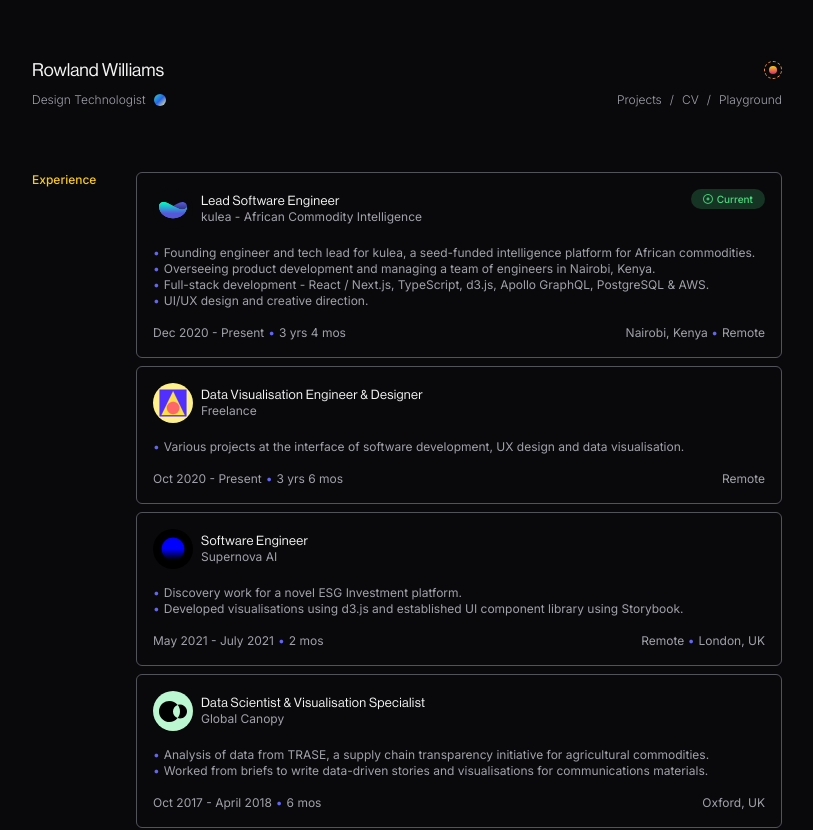
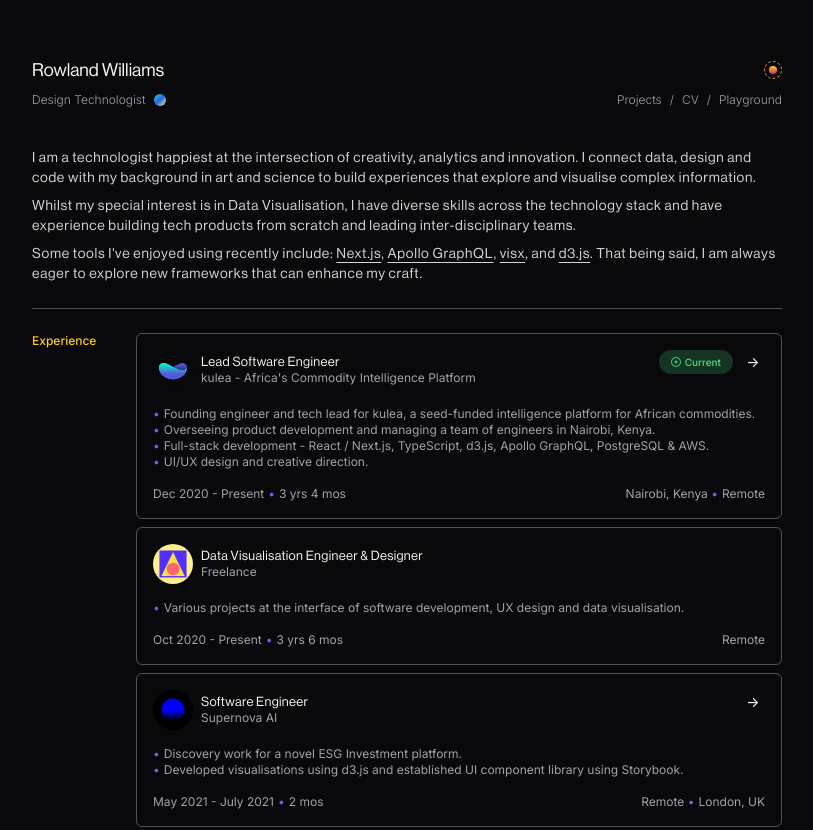
Before and after one commit to rowlandwilliams/playground, a Next.js app: page /cv in a window 1280 px wide. Shown: the top 830 px of the page, without its empty margins (233-1046 px from the left). Built offline with nearby package versions, Linux system fonts and the light colour scheme.

Commit message:
add cv bio

```diff
--- a/src/app/cv/layout.tsx
+++ b/src/app/cv/layout.tsx
@@ -7,7 +7,7 @@
 }) {
   return (
     <main className="flex px-8 flex-col items-center my-12">
-      <article className="w-full space-y-12">
+      <article className="w-full space-y-10">
         <Navbar />
         {children}
       </article>
--- a/src/app/cv/page.tsx
+++ b/src/app/cv/page.tsx
@@ -1,10 +1,13 @@
+import { CvBio } from "@/components/CV/CvBio/CvBio";
 import { Education } from "@/components/CV/Education/Education";
 import { Experience } from "@/components/CV/Experience/Experience";
+import Link from "next/link";
 
 export default function CV() {
   return (
     <main className="flex flex-col items-center my-12">
       <article className="w-full max-w-[750px] divide-y ">
+        <CvBio />
         <Experience />
         <Education />
       </article>
--- /dev/null
+++ b/src/components/CV/CvBio/CvBio.tsx
@@ -0,0 +1,48 @@
+import Link from "next/link";
+
+export const CvBio = () => {
+  return (
+    <div className="text-sm leading-5 pb-6 tracking-wider animate-fade-in-up space-y-2 font-haas dark:text-zinc-300 text-zinc-800">
+      <div>
+        I am a technologist happiest at the intersection of creativity,
+        analytics and innovation. I connect data, design and code with my
+        background in art and science to build experiences that explore and
+        visualise complex information.
+      </div>
+      <div>
+        Whilst my special interest is in Data Visualisation, I have diverse
+        skills across the technology stack and have experience building tech
+        products from scratch and leading inter-disciplinary teams.
+      </div>
+      <div>
+        Some tools I&apos;ve enjoyed using recently include:{" "}
+        <Link
+          className="underline underline-offset-4"
+          href="https://nextjs.org/"
+        >
+          Next.js
+        </Link>
+        ,{" "}
+        <Link
+          className="underline underline-offset-4"
+          href="https://www.apollographql.com/"
+        >
+          Apollo GraphQL
+        </Link>
+        ,{" "}
+        <Link
+          className="underline underline-offset-4"
+          href="https://airbnb.io/visx/"
+        >
+          visx
+        </Link>
+        , and{" "}
+        <Link className="underline underline-offset-4" href="https://d3js.org/">
+          d3.js
+        </Link>
+        . That being said, I am always eager to explore new frameworks that can
+        enhance my craft.
+      </div>
+    </div>
+  );
+};
--- a/src/components/CV/Experience/Experience.tsx
+++ b/src/components/CV/Experience/Experience.tsx
@@ -1,4 +1,3 @@
-import React from "react";
 import { jobs } from "./utils/jobs";
 import { ExperienceBox } from "./ExperienceBox/ExperienceBox";
 import { Row } from "../SHARED/Row/Row";
--- a/src/components/CV/Experience/ExperienceBox/ExperienceBox.tsx
+++ b/src/components/CV/Experience/ExperienceBox/ExperienceBox.tsx
@@ -1,3 +1,6 @@
+"use client";
+
+import Link from "next/link";
 import { ExperienceBoxHeader } from "./ExperienceBoxHeader/ExperienceBoxHeader";
 import { ExperienceBullets } from "./ExperienceBullets/ExperienceBullets";
 import { ExperienceDates } from "./ExperienceDates/ExperienceDates";
@@ -13,6 +16,7 @@
   bullets: string[];
   timeframe: Timeframe;
   locations: string[];
+  employerUrl?: string;
   isCurrent?: boolean;
 }
 
@@ -25,10 +29,11 @@
   bullets,
   timeframe,
   locations,
+  employerUrl = undefined,
   isCurrent,
 }) => {
-  return (
-    <div className="flex max-h-max w-full flex-col gap-y-2 rounded-md text-body border  dark:border-zinc-600 p-4 text-xs">
+  const children = (
+    <>
       <ExperienceBoxHeader
         withArrow={withArrow}
         imageColorClass={imageColorClass}
@@ -36,12 +41,27 @@
         title={title}
         employer={employer}
         isCurrent={isCurrent}
+        employerUrl={employerUrl}
       />
       <ExperienceBullets bullets={bullets} />
       <div className="flex justify-between">
         <ExperienceDates timeframe={timeframe} />
         <ExperienceLocations locations={locations} />
       </div>
+    </>
+  );
+
+  return employerUrl ? (
+    <Link
+      href={employerUrl}
+      target="_blank"
+      className="flex max-h-max w-full flex-col gap-y-2 rounded-md text-body border  dark:border-zinc-600 p-4 text-xs hover:border-indigo-400 dark:hover:border-indigo-400"
+    >
+      {children}
+    </Link>
+  ) : (
+    <div className="flex max-h-max w-full flex-col gap-y-2 rounded-md text-body border  dark:border-zinc-600 p-4 text-xs">
+      {children}
     </div>
   );
 };
--- a/src/components/CV/Experience/ExperienceBox/ExperienceBoxHeader/ExperienceBoxHeader.tsx
+++ b/src/components/CV/Experience/ExperienceBox/ExperienceBoxHeader/ExperienceBoxHeader.tsx
@@ -2,6 +2,7 @@
 import classNames from "classnames";
 import Image from "next/image";
 import { CurrrentTag } from "@/components/SHARED/CurrrentTag/CurrrentTag";
+import Link from "next/link";
 
 interface Props {
   withArrow: boolean;
@@ -9,6 +10,7 @@
   image: string;
   title: string;
   employer: string;
+  employerUrl?: string;
   isCurrent?: boolean;
 }
 
@@ -18,6 +20,7 @@
   image,
   title,
   employer,
+  employerUrl = undefined,
   isCurrent = undefined,
 }) => {
   return (
@@ -38,7 +41,14 @@
           <h2 className="text-sub-header">{employer}</h2>
         </div>
       </div>
-      {isCurrent && <CurrrentTag hasPadding />}
+      <div className="flex gap-2">
+        {isCurrent && <CurrrentTag hasPadding />}{" "}
+        {employerUrl && (
+          <div className="font-medium w-6 flex items-center text-sm justify-center h-6 hover:bg-zinc-100 text-zinc-600 dark:text-zinc-200 dark:hover:bg-zinc-600 rounded-md">
+            {"->"}
+          </div>
+        )}
+      </div>
     </div>
   );
 };
--- a/src/components/CV/Experience/utils/jobs.ts
+++ b/src/components/CV/Experience/utils/jobs.ts
@@ -3,7 +3,7 @@
 export const jobs: Jobs = [
   {
     title: "Lead Software Engineer",
-    employer: "kulea - African Commodity Intelligence",
+    employer: "kulea - Africa's Commodity Intelligence Platform",
     image: "kulea.svg",
     imageColorClass: "bg-white border dark:border-none dark:bg-zinc-950",
     bullets: [
@@ -16,6 +16,7 @@
     contractType: ["Contract", "Part-time"],
     locations: ["Nairobi, Kenya", "Remote"],
     isCurrent: true,
+    employerUrl: "https://www.kulea.com/",
   },
   {
     title: "Data Visualisation Engineer & Designer",
@@ -41,6 +42,7 @@
     timeframe: { start: "2021-05", end: "2021-07" },
     contractType: ["Contract", "Full-time"],
     locations: ["Remote", "London, UK"],
+    employerUrl: "https://supernova.ai/",
   },
   {
     title: "Data Scientist & Visualisation Specialist",
@@ -54,5 +56,6 @@
     timeframe: { start: "2017-10", end: "2018-04" },
     contractType: ["Full-time"],
     locations: ["Oxford, UK"],
+    employerUrl: "https://globalcanopy.org/",
   },
 ];
--- a/src/components/CV/SHARED/Section/Section.tsx
+++ b/src/components/CV/SHARED/Section/Section.tsx
@@ -6,7 +6,7 @@
 
 export const Section: React.FC<Props> = ({ children }) => {
   return (
-    <section className="animate-fade-in-up dark:border-zinc-600 py-4">
+    <section className="animate-fade-in-up dark:border-zinc-600 py-6">
       {children}
     </section>
   );
--- a/src/components/Playground/Sankey/SankeySvg/SankeyNodes/SankeyNode/SankeyNode.tsx
+++ b/src/components/Playground/Sankey/SankeySvg/SankeyNodes/SankeyNode/SankeyNode.tsx
@@ -64,7 +64,6 @@
     : (x0 as number) - textXPadding;
   const textYCoordY = (y1 as number) - midPointY;
 
-  console.log(name);
   return (
     <g
       className="relative"
@@ -88,7 +87,7 @@
         x={nodeIsDestination ? x0 : (x1 as number) - borderRectWidth}
         y={y0}
         width={borderRectWidth}
-        height={(y1 as number) - (y0 as number)+25}
+        height={(y1 as number) - (y0 as number) + 25}
         className="fill-current text-gray-50 dark:text-zinc-900"
       ></rect>
       <text
--- a/src/components/Playground/Sankey/utils/data-processing.ts
+++ b/src/components/Playground/Sankey/utils/data-processing.ts
@@ -148,11 +148,13 @@
   rawFlowObj: RawFlow,
   directionKey: string
 ) => {
-  return nodes.filter(
+  const test = nodes.filter(
     (node) =>
       node.name === rawFlowObj[directionKey] &&
       node.directionKey === directionKey
   )[0].node;
+
+  return test;
 };
 
 // get sankey ready link object with correct source / target node ids and corresponding value
--- a/src/types/types.ts
+++ b/src/types/types.ts
@@ -94,6 +94,7 @@
   timeframe: Timeframe;
   contractType: string[];
   locations: string[];
+  employerUrl?: string;
   isCurrent?: boolean;
 }
 
```
